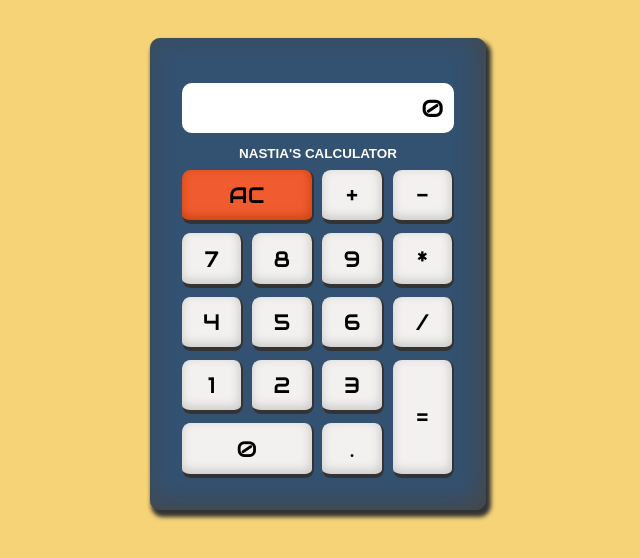
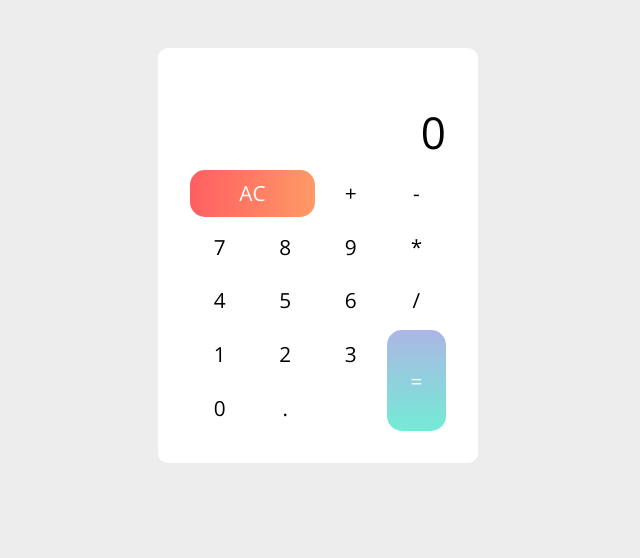
Before and after one commit to nikokosh/jQueryCalculator, an Angular app: page / in a window 1280 px wide. Shown: the top 558 px of the page, without its empty margins (322-962 px from the left). Built offline with nearby package versions, Linux system fonts and the light colour scheme.

Commit message:
feat(app): new design

```diff
--- a/src/app/app.component.html
+++ b/src/app/app.component.html
@@ -1,12 +1,10 @@
-<div class="calc-container">
+<main class="calc-container">
 
   <div class="calc">
 
     <app-display
       [value]="currentValue"
       [expression]="expression"></app-display>
-
-    <div class="calc-sign">Nastia's calculator</div>
 
     <app-buttons
       (digitPressed)="pressDigit($event)"
@@ -15,4 +13,4 @@
       (equalsPressed)="pressEquals()"
       (clearPressed)="clear()"></app-buttons>
   </div>
-</div>
+</main>
--- a/src/app/app.component.scss
+++ b/src/app/app.component.scss
@@ -1,31 +1,13 @@
 .calc-container {
-	-webkit-box-flex: 1;
-	    -ms-flex-positive: 1;
-	        flex-grow: 1;
 	display: flex;
-	flex-direction: column;
 	justify-content: center;
+	padding: 3rem;
 }
 
 .calc {
 	margin: 0 auto;
-	margin-top: 3%;
 	padding: 2rem;
-	width: 15em;
-	background-color: #335170;
+	width: 20rem;
+	background-color: var(--white);
 	border-radius: 10px;
-	text-align: center;
-	font-family: 'Audiowide';
-	font-size: 1.4em;
-	box-shadow: 3px 5px 4px 2px #333,
-				inset -5px -6px 26px 0px rgba(71,71,71,1);
 }
-
-.calc-sign {
-	margin: .7em 0;
-	color: #fdfdfd;
-	font-family: Arial, Helvetica, sans-serif;
-	font-size: .6em;
-	font-weight: bold;
-	text-transform: uppercase;
-}
--- a/src/app/buttons/buttons.component.html
+++ b/src/app/buttons/buttons.component.html
@@ -1,4 +1,4 @@
-<div class="calc-btns-container">
+<div class="calc-btns">
   <button id="clear" class="calc-btn" (click)="pressClear()">AC</button>
   <button id="add" class="calc-btn" (click)="pressOperator(operators.add.value)">{{ operators.add.value }}</button>
   <button id="subtract" class="calc-btn" (click)="pressOperator(operators.subtract.value)">{{ operators.subtract.value }}</button>
--- a/src/app/buttons/buttons.component.scss
+++ b/src/app/buttons/buttons.component.scss
@@ -1,44 +1,32 @@
-.calc-btns-container {
+.calc-btns {
   display: grid;
   grid-template-columns: repeat(4, 1fr);
-  grid-column-gap: .4em;
-  grid-row-gap: .4em;
+  grid-column-gap: .4rem;
+  grid-row-gap: .4rem;
 }
 
 .calc-btn {
-	padding: .5em .6em;
-	min-width: 2.6em;
-	background-color: #F2F1EF;
-	border-radius: .4em;
-	border-top: none;
-	border-left: none;
-	border-bottom: 4px solid #333;
-	border-right: 2px solid #333;
-	box-shadow: inset -1px -3px 10px 1px #ccc;
-	cursor: pointer;
-	font-family: 'Audiowide';
-	font-size: 1em;
+	padding: .6rem;
+	background-color: var(--white); // override default button style
+	border: 0; // override default button style
+	font-family: var(--font-primary);
+	font-size: 1.3rem;
 }
 
-.calc-btn:active {
-  transform: translate(0px, 2px);
-  box-shadow: none;
-  color: #000;
+#clear,
+#equals {
+	border-radius: 15px;
+	color: var(--white);
+}
+
+#clear {
+	grid-column-start: span 2;
+	background: #ff9966;  // fallback for old browsers
+	background: linear-gradient(to right, #ff5e62, #ff9966); // W3C, IE 10+/ Edge, Firefox 16+, Chrome 26+, Opera 12+, Safari 7+
 }
 
 #equals {
-  grid-row-start: span 2;
+	grid-row-start: span 2;
+	background: #74ebd5;  // fallback for old browsers
+	background: linear-gradient(to bottom, #ACB6E5, #74ebd5); // W3C, IE 10+/ Edge, Firefox 16+, Chrome 26+, Opera 12+, Safari 7+
 }
-
-#clear {
-  grid-column-start: 1;
-  grid-column-end: 3;
-	padding: .5em .4em;
-	background-color: #f05c2f;
-	box-shadow: inset -1px -3px 10px 1px #cc4411;
-}
-
-#zero {
-  grid-column-start: 1;
-  grid-column-end: 3;
-}
--- a/src/app/constants.ts
+++ b/src/app/constants.ts
@@ -1,4 +1,4 @@
-export const DIGIT_LIMIT = 12
+export const DIGIT_LIMIT = 9
 
 export const OPERATORS = {
   add: { name: 'add', value: '+'},
--- a/src/app/display/display.component.html
+++ b/src/app/display/display.component.html
@@ -1,4 +1,4 @@
 <div class="display">
-  <div id="expression">{{ expression }}</div>
-  <div id="display">{{ value }}</div>
+  <p id="expression" class="expression">{{ expression }}</p>
+  <p id="display" class="output">{{ value }}</p>
 </div>
--- a/src/app/display/display.component.scss
+++ b/src/app/display/display.component.scss
@@ -1,9 +1,15 @@
 .display {
-	margin: .5em auto;
-	padding: .4em;
-	width: 100%;
-	background-color: #fff;
-	border-radius: .4em;
-	font-size: 1.1em;
+	margin: .5rem 0;
 	text-align: right;
 }
+
+.expression {
+	min-height: .75rem; // so empty expression is not collapsed
+	font-size: 1.15rem;
+	line-height: .75rem; // so empty expression is not collapsed
+}
+
+.output {
+	margin-top: .1rem;
+	font-size: 2.75rem;
+}
--- a/src/index.html
+++ b/src/index.html
@@ -6,7 +6,7 @@
   <base href="/">
   <meta name="viewport" content="width=device-width, initial-scale=1">
   <link rel="icon" type="image/x-icon" href="favicon.ico">
-  <link href="https://fonts.googleapis.com/css?family=Audiowide|Pacifico" rel="stylesheet">
+  <link href="https://fonts.googleapis.com/css2?family=Open+Sans:wght@300&display=swap" rel="stylesheet">
 </head>
 <body>
   <app-root></app-root>
--- a/src/styles.scss
+++ b/src/styles.scss
@@ -6,20 +6,18 @@
 	box-sizing: border-box;
 }
 
-body {
-	display: flex;
-	flex-direction: column;
-	min-height: 100vh;
-	background-color: #f5d376;
-	font-size: 16px;
-	font-family: Arial, Helvetica, sans-serif;
+:root {
+	--font-primary: 'Open Sans', sans-serif;
+	--white: #fff;
 }
 
-header {
-	padding: 1em;
-	text-align: center;
-	background-color: #fff;
-	font-family: 'Pacifico';
-	font-size: 1.8em;
-	box-shadow: 2px 0px 6px 2px #888;
+html {
+	font-size: 16px;
 }
+
+body {
+	min-height: 100vh;
+	background-color: #ededed;
+	font-family: var(--font-primary);
+	font-weight: 300;
+}
```
